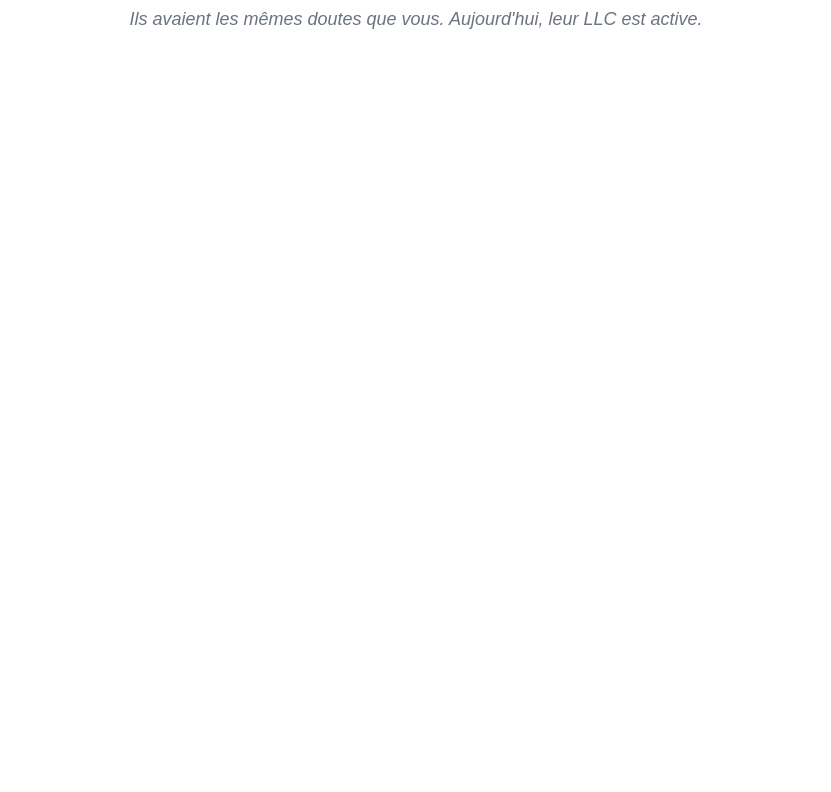
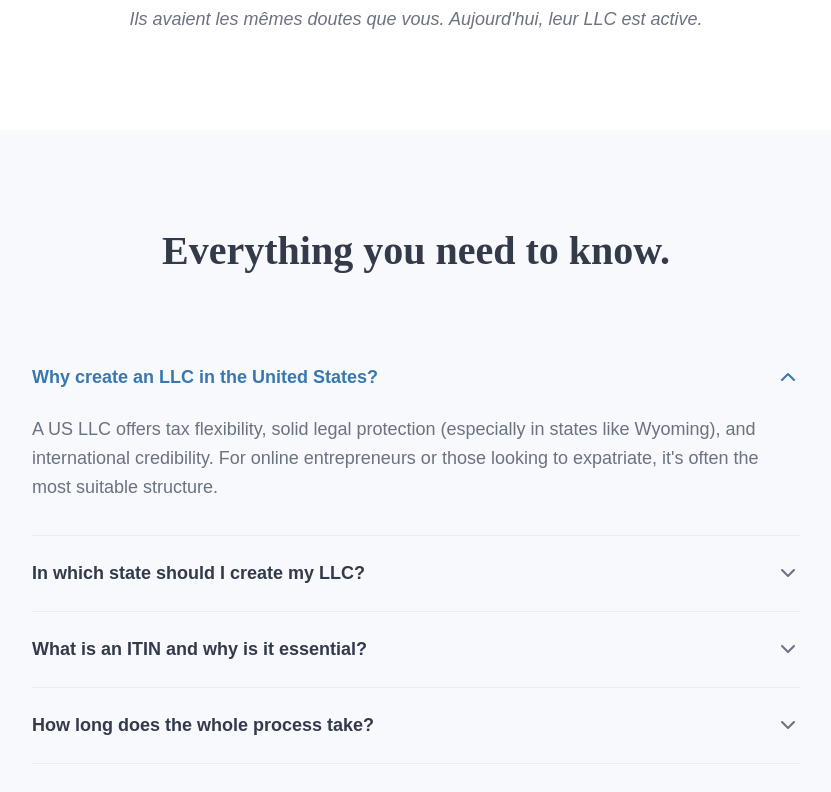
Before and after one commit to soadev/AltixiaLLC, a React (Vite) app: page / in a window 1280 px wide. Shown: the part 7860-8652 px from the top of the page, without its empty margins (224-1055 px from the left). Before the commit the page ends 7990 px from the top, so only its background shows below. Built offline with nearby package versions, Linux system fonts and the light colour scheme.

Commit message:
feat(04-02): create FAQ accordion with AnimatePresence, first open by default, wire into Home

```diff
--- /dev/null
+++ b/src/components/FAQ.tsx
@@ -0,0 +1,95 @@
+import { useState } from 'react'
+import { motion, AnimatePresence } from 'framer-motion'
+import { ChevronDown } from 'lucide-react'
+import { useContent } from '../hooks/useContent'
+
+export function FAQ() {
+  const content = useContent()
+  const [openIndex, setOpenIndex] = useState<number | null>(0)
+
+  const toggleAccordion = (index: number) => {
+    setOpenIndex(openIndex === index ? null : index)
+  }
+
+  return (
+    <section className="bg-[#F7F9FC] py-24 px-5 md:px-8">
+      <div className="max-w-3xl mx-auto">
+        {/* Section Header */}
+        <motion.div
+          initial={{ opacity: 0, y: 20 }}
+          whileInView={{ opacity: 1, y: 0 }}
+          viewport={{ once: true }}
+          transition={{ duration: 0.5, ease: 'easeOut' as const }}
+          className="text-center mb-16"
+        >
+          <h2 className="font-serif text-[28px] md:text-[40px] font-bold text-[#333A49] leading-tight">
+            {content.faq.sectionTitle}
+          </h2>
+        </motion.div>
+
+        {/* FAQ Items */}
+        <div className="flex flex-col">
+          {content.faq.items.map((item, index) => {
+            const isOpen = openIndex === index
+
+            return (
+              <motion.div
+                key={index}
+                initial={{ opacity: 0, y: 20 }}
+                whileInView={{ opacity: 1, y: 0 }}
+                viewport={{ once: true }}
+                transition={{ duration: 0.5, delay: index * 0.05, ease: 'easeOut' as const }}
+                className="border-b border-[#E8EDF2]"
+              >
+                <button
+                  onClick={() => toggleAccordion(index)}
+                  className="w-full py-6 flex justify-between items-center text-left group transition-all duration-200 focus:outline-none"
+                  aria-expanded={isOpen}
+                >
+                  <span
+                    className={[
+                      'font-sans text-[18px] font-semibold transition-colors duration-200',
+                      isOpen
+                        ? 'text-[#3877AF]'
+                        : 'text-[#333A49] group-hover:text-[#3877AF]',
+                    ].join(' ')}
+                  >
+                    {item.question}
+                  </span>
+                  <motion.div
+                    animate={{ rotate: isOpen ? 180 : 0 }}
+                    transition={{ duration: 0.3, ease: 'easeInOut' }}
+                    className={[
+                      'ml-4 flex-shrink-0',
+                      isOpen ? 'text-[#3877AF]' : 'text-[#6B7280]',
+                    ].join(' ')}
+                  >
+                    <ChevronDown size={24} />
+                  </motion.div>
+                </button>
+
+                <AnimatePresence initial={false}>
+                  {isOpen && (
+                    <motion.div
+                      initial={{ height: 0, opacity: 0 }}
+                      animate={{ height: 'auto', opacity: 1 }}
+                      exit={{ height: 0, opacity: 0 }}
+                      transition={{ duration: 0.3, ease: 'easeOut' }}
+                      className="overflow-hidden"
+                    >
+                      <div className="pb-8 pr-8">
+                        <p className="font-sans text-[16px] md:text-[18px] text-[#6B7280] leading-relaxed">
+                          {item.answer}
+                        </p>
+                      </div>
+                    </motion.div>
+                  )}
+                </AnimatePresence>
+              </motion.div>
+            )
+          })}
+        </div>
+      </div>
+    </section>
+  )
+}
--- a/src/pages/Home.tsx
+++ b/src/pages/Home.tsx
@@ -8,6 +8,7 @@ import { HowItWorks } from '../components/HowItWorks'
 import { Stats } from '../components/Stats'
 import { Objections } from '../components/Objections'
 import { Testimonials } from '../components/Testimonials'
+import { FAQ } from '../components/FAQ'
 
 export function Home() {
   return (
@@ -40,6 +41,9 @@ export function Home() {
       <section className="bg-white">
         <Testimonials />
       </section>
+      <section id="faq" className="bg-[#F7F9FC]">
+        <FAQ />
+      </section>
     </div>
   )
 }
```
